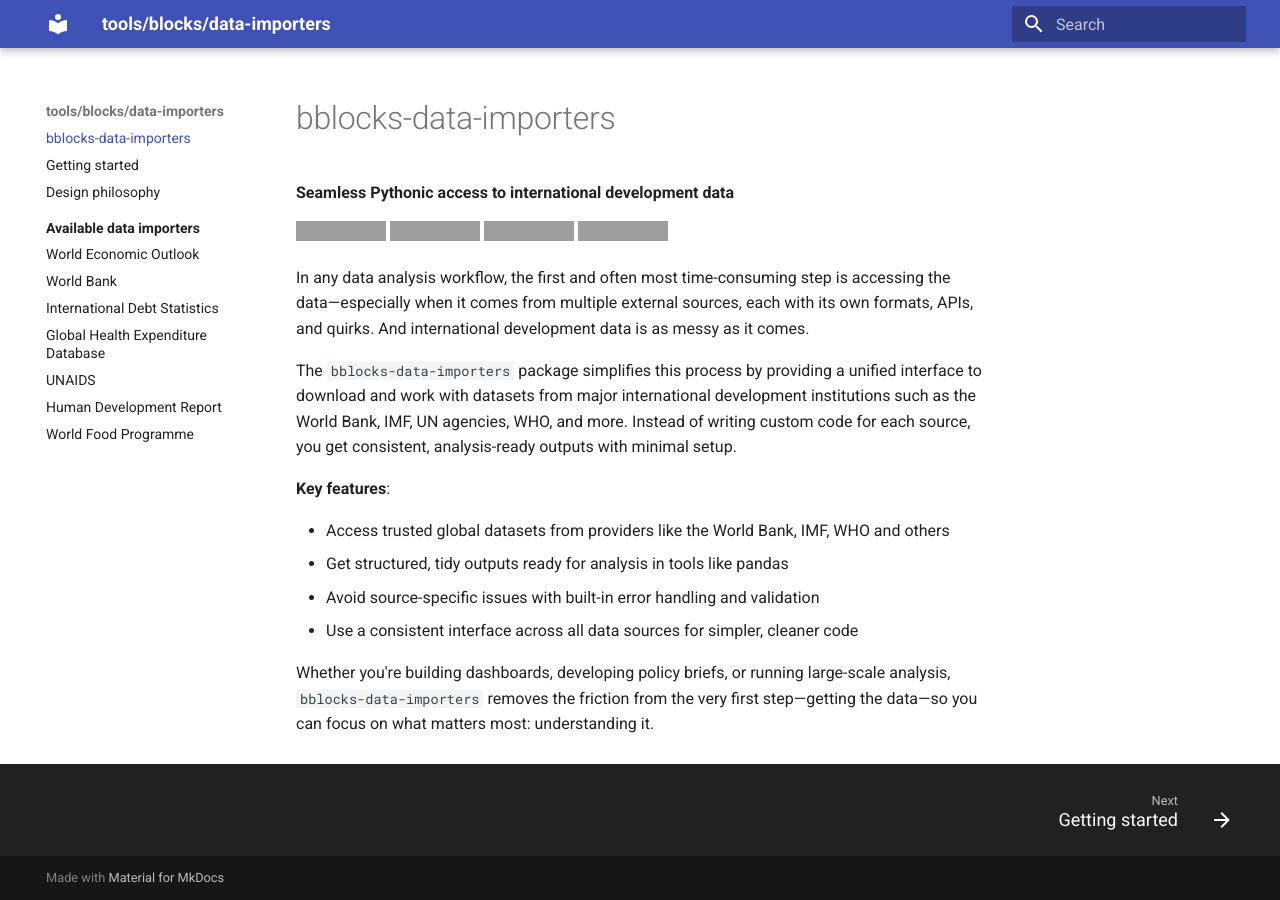
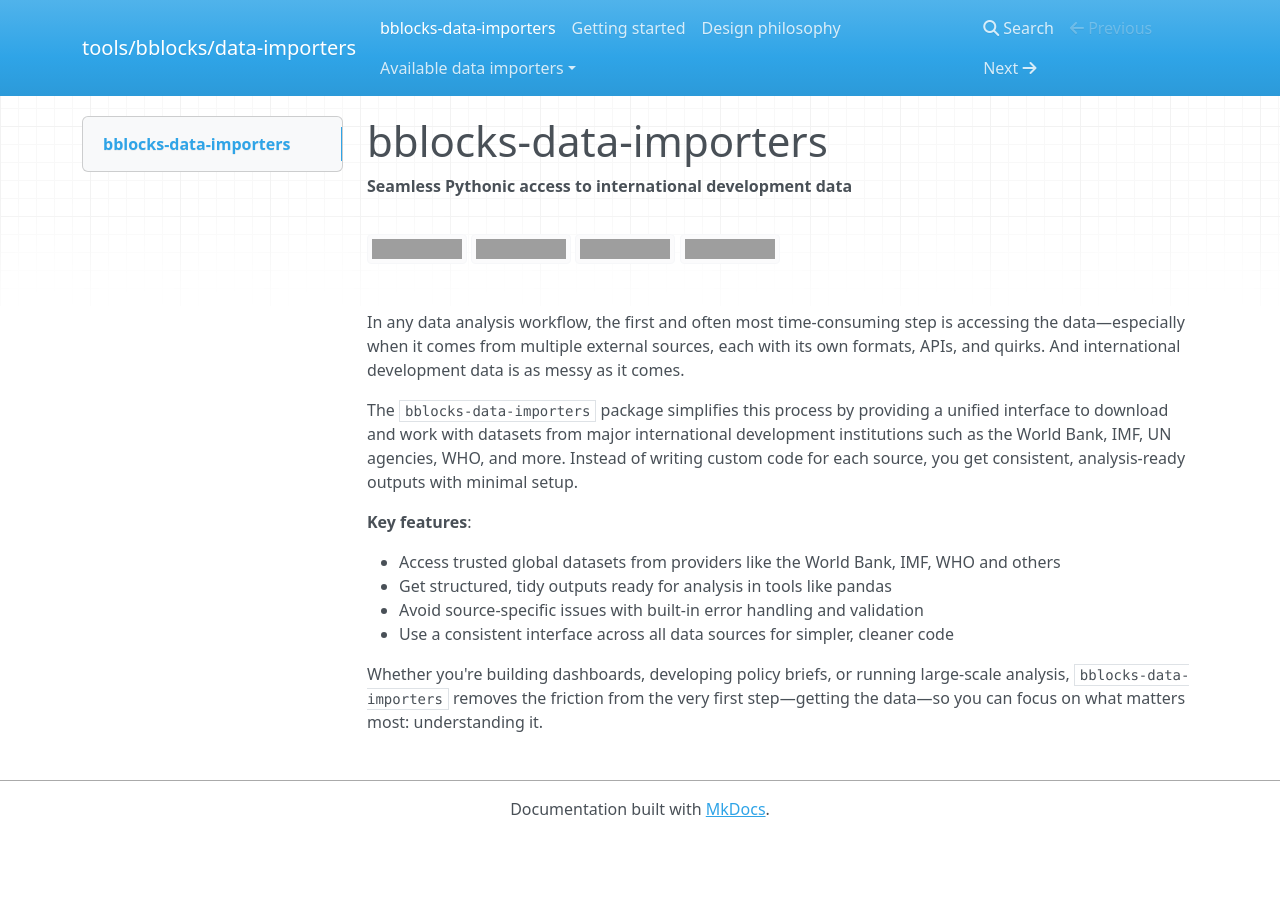
Before and after one commit to ONEcampaign/bblocks_data_importers, an MkDocs documentation site: the page built from docs/docs/index.md, in a window 1280 px wide, cut to the strip 0-900 px from the top of the page. Built offline with MkDocs 1.6.1, drawn with Linux system fonts in a browser that asks for light colours; nearby versions of some CDN libraries; grey boxes are pictures that could not be loaded.

Commit message:
update mkdocs yaml

```diff
--- a/docs/mkdocs.yml
+++ b/docs/mkdocs.yml
@@ -1,29 +1,4 @@
-site_name: tools/blocks/data-importers
-
-theme:
-  name: material
-
-  features:
-    - navigation.instant # Enable instant navigation
-    - navigation.instant.progress # Show progress bar on instant navigation
-    #    - navigation.tracking # update the URL when navigating
-#    - navigation.tabs # Enable tabbed navigation
-    #    - navigation.tabs.sticky # Keep tabs sticky on scroll
-    - navigation.sections # Enable section navigation
-    #    - navigation.expand # expand all navigation sections by default
-    - navigation.indexes # Enable indexes in the navigation
-    - navigation.top # Enable "Back to top" button
-
-    - toc.follow # Follow the table of contents when scrolling
-
-    - content.code.annotate # Annotate code blocks
-
-    - navigation.footer # Enable footer navigation
-
-    - search.suggest # Enable search suggestions
-  #    - search.highlight # Highlight search results
-  #    - search.share # Enable search sharing
-
+site_name: tools/bblocks/data-importers
 
 nav:
     - index.md
```
